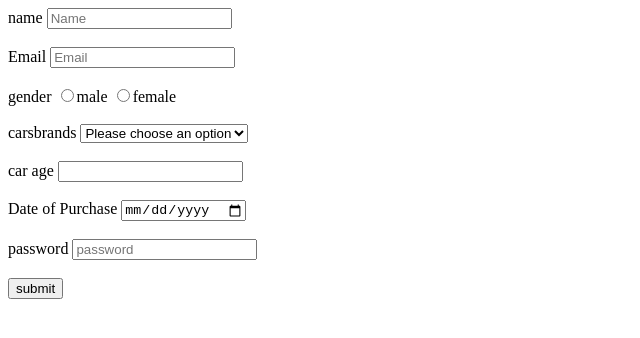
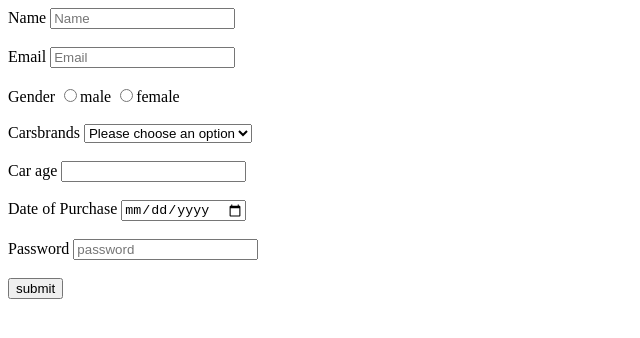
Before and after one commit to acciojob/car-insurance-form-Rajp0990, a website: page main.html in a window 1280 px wide. Shown: the full height of the page, 0-640 px from the left. Drawn offline with Linux system fonts and the light colour scheme.

Commit message:
created a submission

```diff
--- a/main.html
+++ b/main.html
@@ -8,7 +8,7 @@
 <body>
   <form action="asd.php" method="post">
     <div>
-      <label for="name">name</label>
+      <label for="name">Name</label>
       <input type="text" id="name" name="Name" placeholder="Name" required>
     </div><br>
 
@@ -18,13 +18,13 @@
     </div><br>
 
     <div>
-      <label for="gender">gender</label>
+      <label for="gender">Gender</label>
       <input type="radio" name="gender" required id="gender_m">male
       <input type="radio" name="gender" required id="gender_f">female
     </div><br>
 
     <div>
-      <label for="cars">carsbrands</label>
+      <label for="cars">Carsbrands</label>
       <select name="car Brands" id="cars" name="cars">
       <option value="">Please choose an option</option>
       <option value="BMW">BMW</option>
@@ -34,7 +34,7 @@
     </div><br>
 
     <div>
-      <label for="carage">car age</label>
+      <label for="carage">Car age</label>
       <input type="number" id="carage" required name="carage">
     </div><br>
 
@@ -44,7 +44,7 @@
     </div><br>
 
     <div>
-      <label for="password">password</label>
+      <label for="password">Password</label>
       <input type="password" placeholder="password" required id="password" name="password">
     </div><br>
 
```
